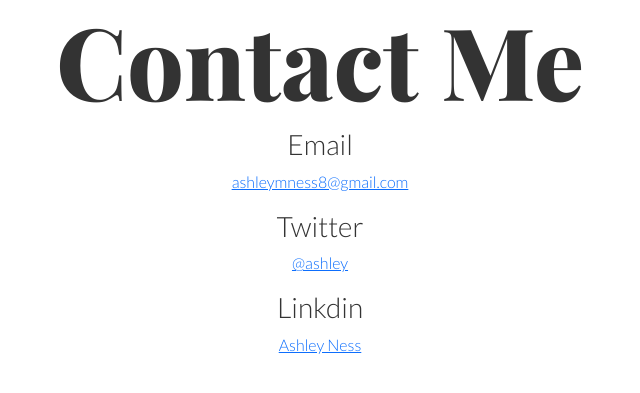
After one commit to AshleyN37/portfolio, a PHP site: page /contact.html in a window 1280 px wide. The commit adds this page. Shown: the top 393 px of the page, without its empty margins (320-960 px from the left). Run offline with PHP 8.4, Linux system fonts and the light colour scheme.

Commit message:
Created Contact page

```diff
--- /dev/null
+++ b/contact.html
@@ -0,0 +1,43 @@
+<!DOCTYPE html>
+<html lang="en">
+
+<head>
+    <meta charset="UTF-8">
+    <meta http-equiv="X-UA-Compatible" content="IE=edge">
+    <meta name="viewport" content="width=device-width, initial-scale=1.0">
+    <link href="https://cdn.jsdelivr.net/npm/bootstrap@5.0.0-beta3/dist/css/bootstrap.min.css" rel="stylesheet"
+        integrity="sha384-eOJMYsd53ii+scO/bJGFsiCZc+5NDVN2yr8+0RDqr0Ql0h+rP48ckxlpbzKgwra6" crossorigin="anonymous">
+    <script src="https://cdn.jsdelivr.net/npm/bootstrap@5.0.0-beta3/dist/js/bootstrap.bundle.min.js"
+        integrity="sha384-JEW9xMcG8R+pH31jmWH6WWP0WintQrMb4s7ZOdauHnUtxwoG2vI5DkLtS3qm9Ekf"
+        crossorigin="anonymous"></script>
+    <link rel="stylesheet" href="styles/portfolio.css">
+    <link rel="preconnect" href="https://fonts.gstatic.com">
+    <link href="https://fonts.googleapis.com/css2?family=Lato:wght@300&family=Playfair+Display:wght@800&display=swap"
+        rel="stylesheet">
+    <title>Ashley's Portfolio</title>
+</head>
+<!--
+    Need to correct links!!!!!!!!!!!!
+-->
+<body>
+    <h1>Contact Me</h1>
+    <h3>Email</h3>
+    <p class="text-center">
+        <a href="mailto:ashleymness8@gmail.com">
+            ashleymness8@gmail.com
+        </a>
+    </p>
+    <h3>Twitter</h3>
+    <p class="text-center">
+        <a href="https://www.twitter.com/" target="_blank">
+            @ashley
+        </a>
+    </p>
+    <h3>Linkdin</h3>
+    <p class="text-center">
+        <a href="https://www.twitter.com/" target="_blank">
+            Ashley Ness
+        </a>
+    </p>
+</body>
+</html>
--- a/styles/portfolio.css
+++ b/styles/portfolio.css
@@ -2,7 +2,8 @@ body {
   margin: 0 auto;
 }
 h1,
-h2 {
+h2,
+h3 {
   color: #333333;
   text-align: center;
 }
```
